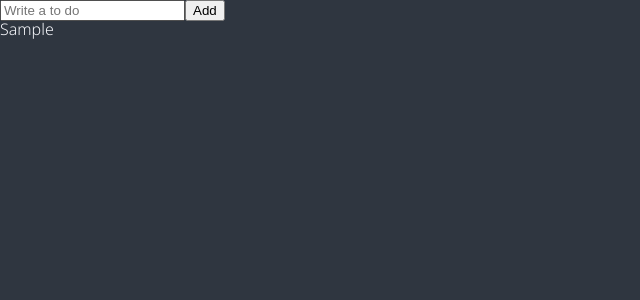
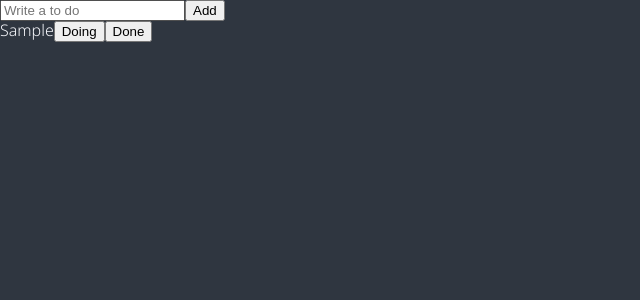
Before and after one commit to kyumin1227/react-masterclass-recap, a React (Vite) app: page / in a window 1280 px wide. Both pictures are taken after typing "Sample" into the empty fields and a click on the button "Add". Shown: the top 300 px of the page, without its empty margins (0-640 px from the left). Built offline with nearby package versions, Linux system fonts and the light colour scheme.

Commit message:
#6.15: Change ToDo category

```diff
--- a/src/Router.tsx
+++ b/src/Router.tsx
@@ -1,6 +1,6 @@
 import { createBrowserRouter } from "react-router-dom";
 import App from "./App";
-import ToDoList from "./pages/ToDoList";
+import ToDoList from "./components/ToDoList";
 
 const base = import.meta.env.BASE_URL;
 
--- a/src/pages/ToDoList.tsx
+++ b/src/components/CreateToDo.tsx
@@ -1,35 +1,28 @@
 import { useForm } from "react-hook-form";
-import { useRecoilState } from "recoil";
+import { useSetRecoilState } from "recoil";
 import { toDoState } from "../atom";
 
 interface IForm {
   toDo: string;
 }
 
-const ToDoList = () => {
+const CreateToDo = () => {
   const { register, handleSubmit, setValue } = useForm<IForm>();
-  const [toDos, setToDos] = useRecoilState(toDoState);
+  const setToDos = useSetRecoilState(toDoState);
 
-  const onSubmit = ({ toDo }: IForm) => {
+  const onValid = ({ toDo }: IForm) => {
     setToDos((prev) => [...prev, { text: toDo, category: "TO_DO", id: Date.now() }]);
     setValue("toDo", "");
   };
 
-  console.log(toDos);
-
   return (
-    <div>
-      <form onSubmit={handleSubmit(onSubmit)}>
+    <>
+      <form onSubmit={handleSubmit(onValid)}>
         <input {...register("toDo", { required: "Please write a To Do" })} placeholder="Write a to do" />
         <button>Add</button>
       </form>
-      <ul>
-        {toDos.map((toDo) => {
-          return <li key={toDo.id}>{toDo.text}</li>;
-        })}
-      </ul>
-    </div>
+    </>
   );
 };
 
-export default ToDoList;
+export default CreateToDo;
--- /dev/null
+++ b/src/components/ToDo.tsx
@@ -0,0 +1,40 @@
+import React from "react";
+import { IToDo } from "../types";
+import { useSetRecoilState } from "recoil";
+import { toDoState } from "../atom";
+
+const ToDo = ({ text, category, id }: IToDo) => {
+  const setToDos = useSetRecoilState(toDoState);
+  const onClick = (e: React.MouseEvent<HTMLButtonElement>) => {
+    const { name } = e.currentTarget;
+    setToDos((prev) => {
+      const targetIndex = prev.findIndex((toDo) => toDo.id === id);
+      const oldToDo = prev[targetIndex];
+      const newToDo = { ...oldToDo, category: name as IToDo["category"] };
+
+      return [...prev.slice(0, targetIndex), newToDo, ...prev.slice(targetIndex + 1)];
+    });
+  };
+  return (
+    <li>
+      <span>{text}</span>
+      {category !== "DOING" ? (
+        <button name="DOING" onClick={onClick}>
+          Doing
+        </button>
+      ) : null}
+      {category !== "TO_DO" ? (
+        <button name="TO_DO" onClick={onClick}>
+          To Do
+        </button>
+      ) : null}
+      {category !== "DONE" ? (
+        <button name="DONE" onClick={onClick}>
+          Done
+        </button>
+      ) : null}
+    </li>
+  );
+};
+
+export default ToDo;
--- /dev/null
+++ b/src/components/ToDoList.tsx
@@ -0,0 +1,23 @@
+import { useRecoilValue } from "recoil";
+import { toDoState } from "../atom";
+import CreateToDo from "./CreateToDo";
+import ToDo from "./ToDo";
+
+const ToDoList = () => {
+  const toDos = useRecoilValue(toDoState);
+
+  console.log(toDos);
+
+  return (
+    <div>
+      <CreateToDo />
+      <ul>
+        {toDos.map((toDo) => (
+          <ToDo key={toDo.id} {...toDo} />
+        ))}
+      </ul>
+    </div>
+  );
+};
+
+export default ToDoList;
```
